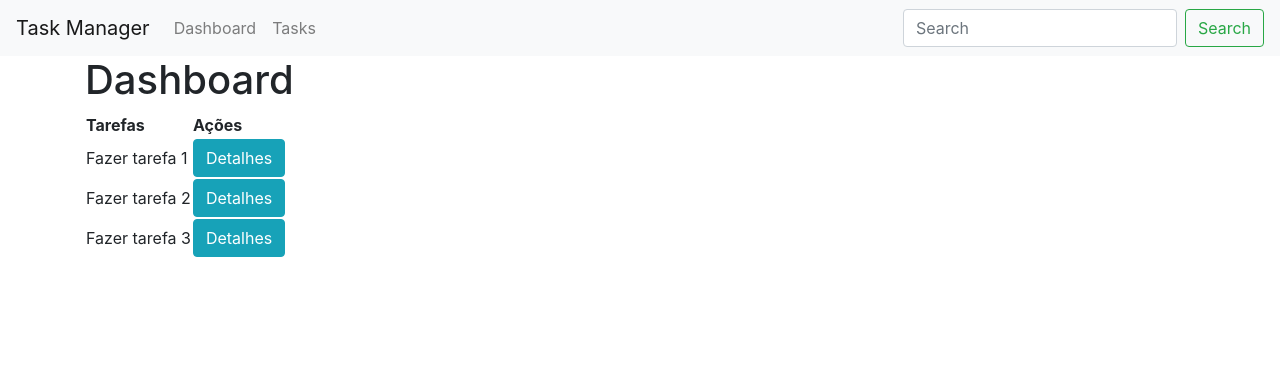
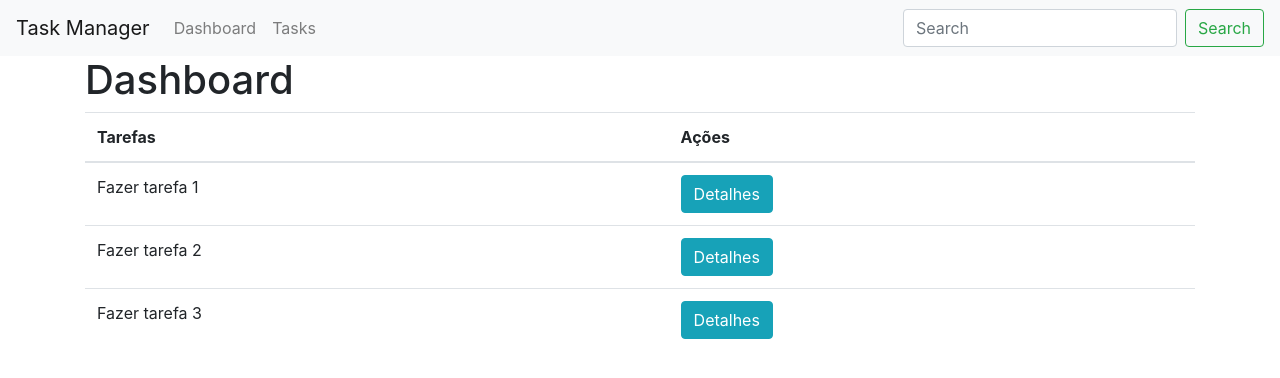
Before and after one commit to robertclopes/projeto-base-task-manager-angular, an Angular app: page /dashboard in a window 1280 px wide. Shown: the top 378 px of the page. Built offline with nearby package versions, Linux system fonts and the light colour scheme.

Commit message:
fixing templates

```diff
--- a/src/app/dashboard/dashboard.component.html
+++ b/src/app/dashboard/dashboard.component.html
@@ -1,8 +1,10 @@
-<h1>Dashboard</h1>
-<table>
+<h1 class="page-header">Dashboard</h1>
+<table class="table">
   <thead>
-    <th>Tarefas</th>
-    <th>Ações</th>
+    <tr>
+      <th>Tarefas</th>
+      <th>Ações</th>
+    </tr>
   </thead>
   <tbody>
     <tr *ngFor="let task of tasks">
--- a/src/app/tasks/task-detail/task-detail.component.html
+++ b/src/app/tasks/task-detail/task-detail.component.html
@@ -1,4 +1,4 @@
-<h1>Detalhes da Tarefa: {{ task?.title }}</h1>
+<h1 class="page-header">Detalhes da Tarefa: {{ task?.title }}</h1>
 
 <div class="form-horizontal" *ngIf="task">
   <div class="form-group row" >
--- a/src/app/tasks/tasks.component.html
+++ b/src/app/tasks/tasks.component.html
@@ -1,8 +1,11 @@
+<h1 class="page-header">Lista de Tarefas</h1>
 <table class="table">
   <thead>
+    <tr>
     <th>ID</th>
     <th>Título</th>
     <th>Ações</th>
+  </tr>
   </thead>
   <tbody>
     <tr *ngFor="let task of tasks">
```
